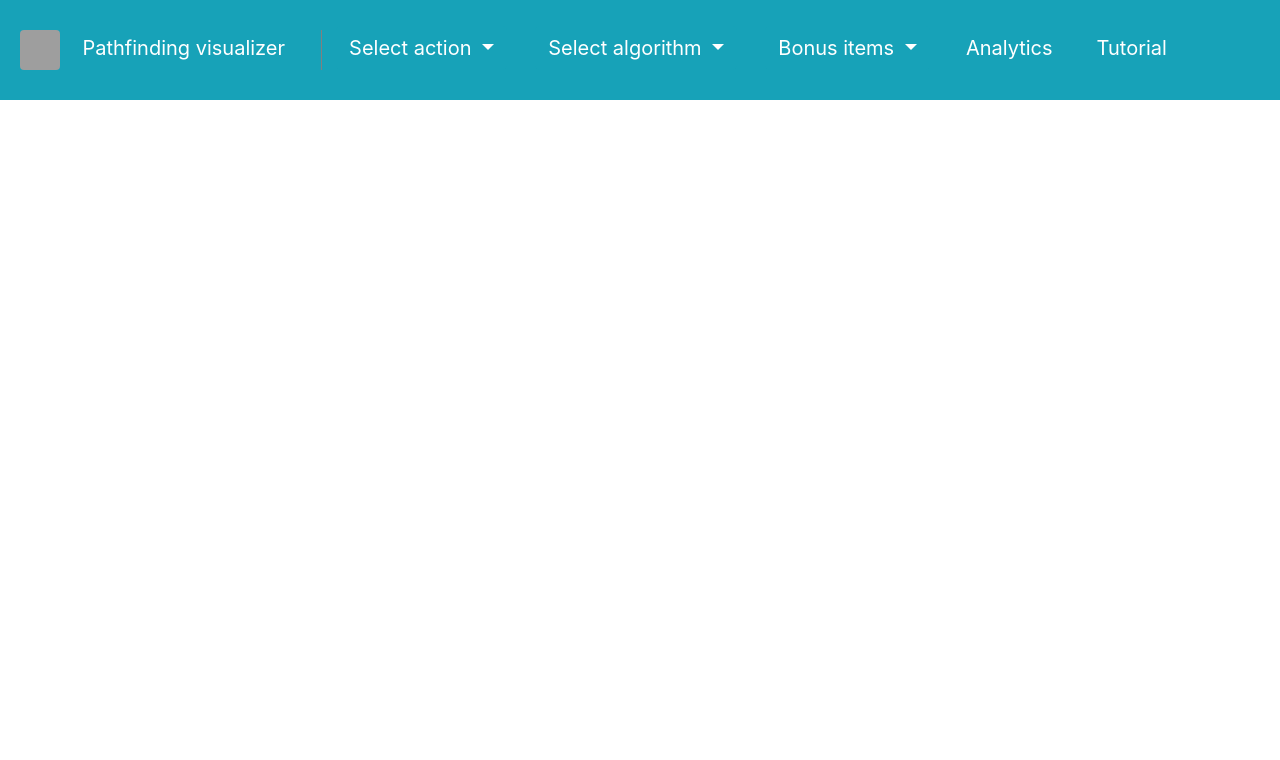
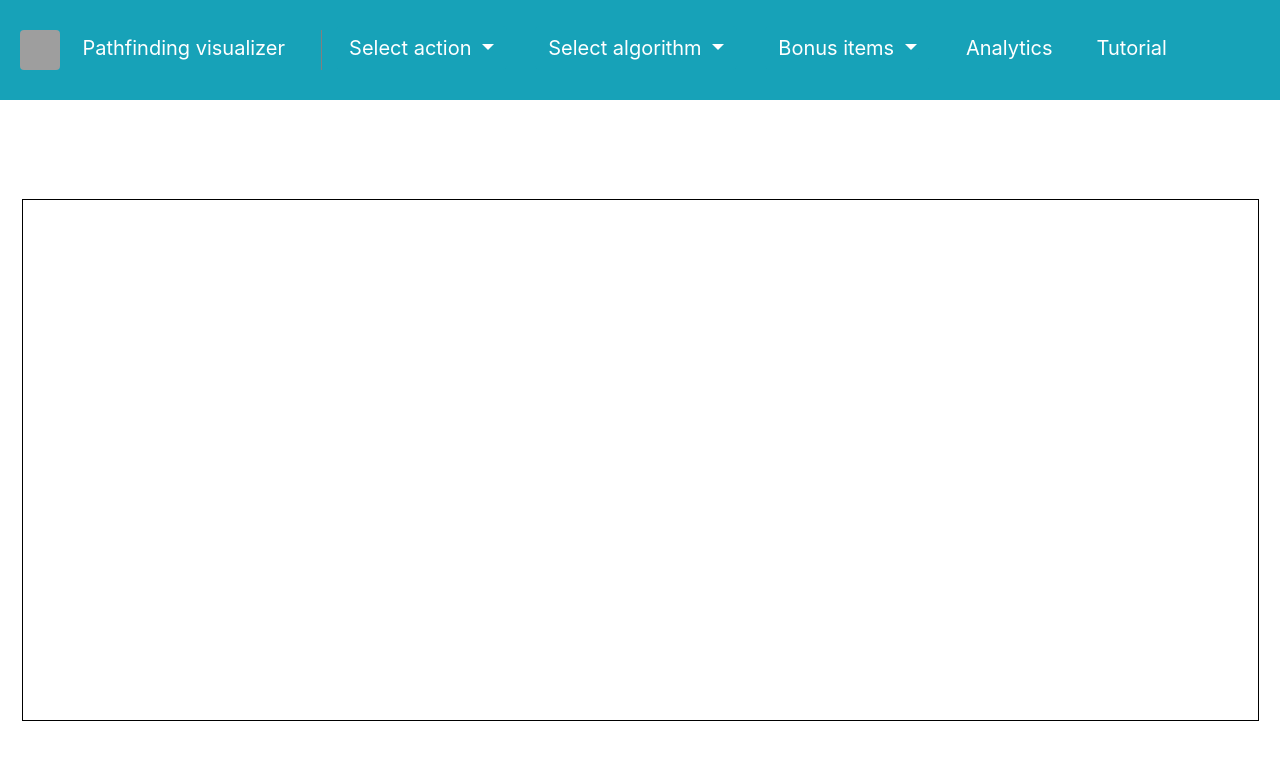
Before and after one commit to ajdinpasic/Pathfinding-visualizer, an Angular app in the folder angular-spa/: page / in a window 1280 px wide. Shown: the top 760 px of the page. Built offline with nearby package versions, Linux system fonts and the light colour scheme; grey boxes are pictures that could not be loaded.

Commit message:
styling of canvas element

```diff
--- a/angular-spa/src/app/components/grid/grid.component.css
+++ b/angular-spa/src/app/components/grid/grid.component.css
@@ -0,0 +1,12 @@
+#pathfindingCanvas {
+    margin-left: auto;
+    margin-right: auto;
+    margin-top: -20px;
+    display: block;
+    border: 1px solid #000000;
+    position: absolute;
+    top: 60%;
+    transform: translate(0, -50%);
+    left: 0;
+    right: 0;
+}
```
